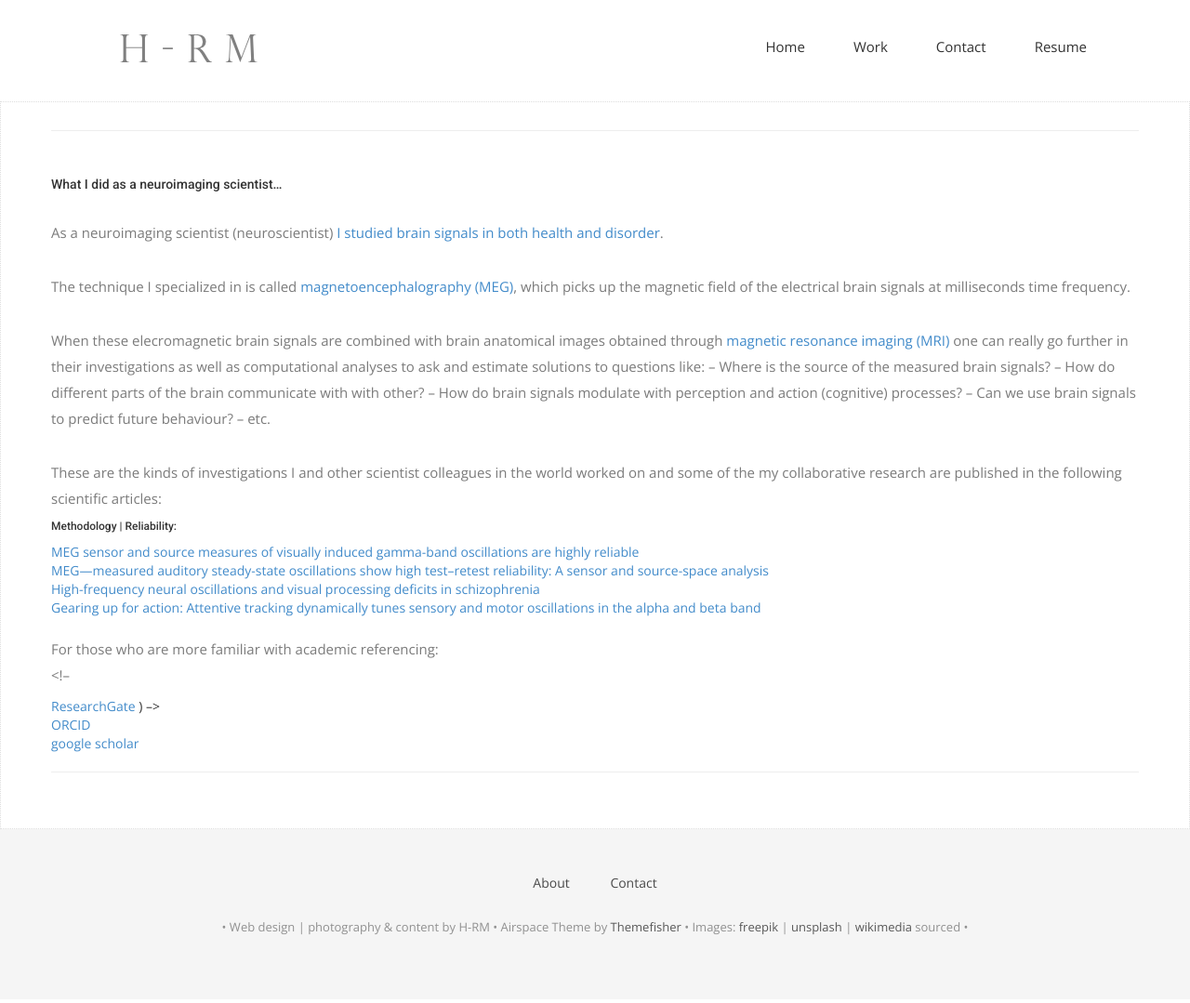
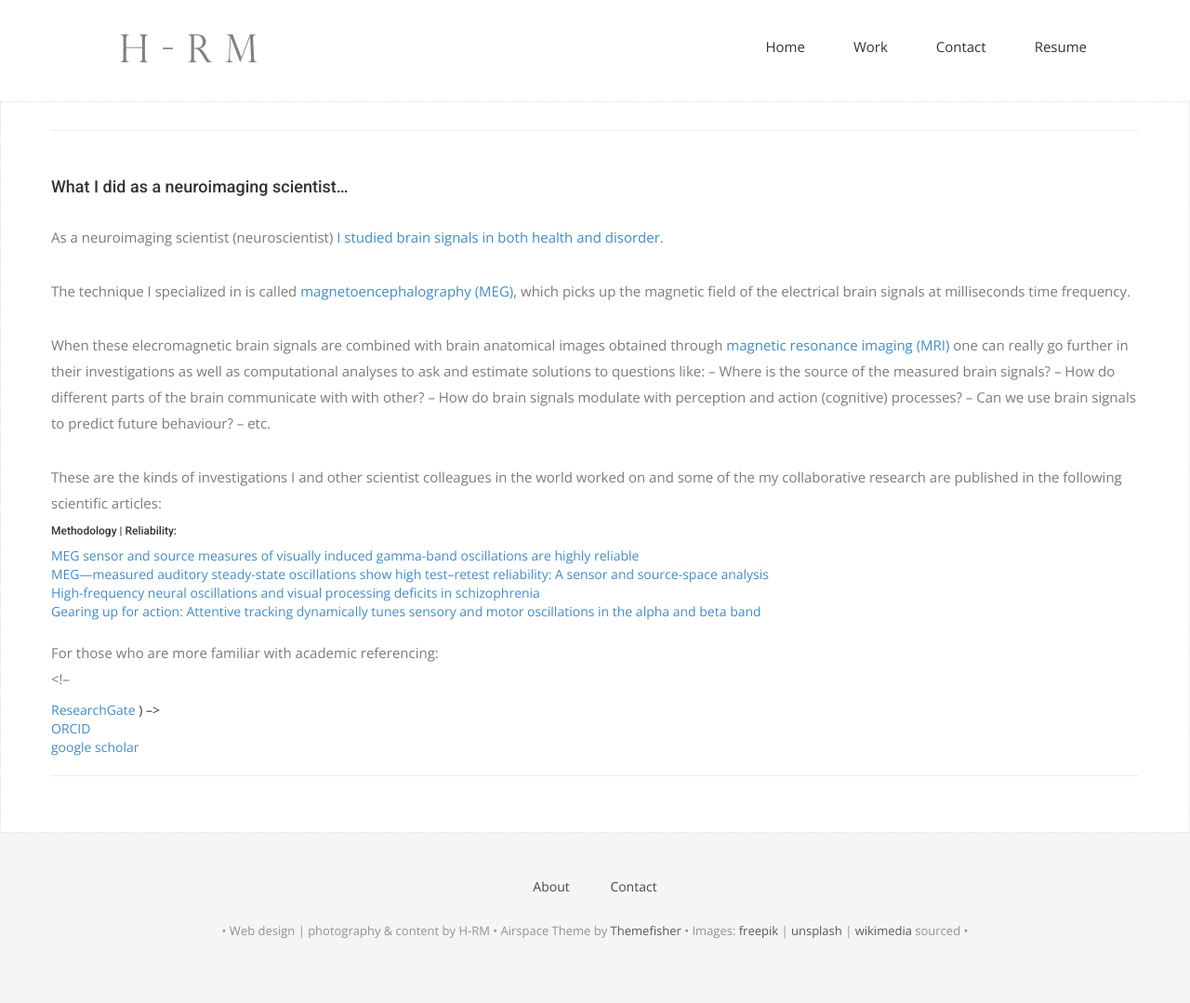
Before and after one commit to hengrumay/hengrumay.github.io, a Jekyll site: the page built from _pages/research_overview.md, in a window 1280 px wide. Shown: the whole page at 93% size. Built offline with Jekyll 4.4.1, drawn with Linux system fonts in a browser that asks for light colours; nearby versions of some CDN libraries; some web fonts are replaced; our own code applies the rules of GitHub Pages for plain Markdown files.

```diff
--- a/_pages/research_overview.md
+++ b/_pages/research_overview.md
@@ -1,4 +1,4 @@
-##### What I did as a neuroimaging scientist...
+#### What I did as a neuroimaging scientist...
 
 As a neuroimaging scientist (neuroscientist) [I studied brain signals in both health and disorder](https://github.com/hengrumay/brain_dances).
 
```
